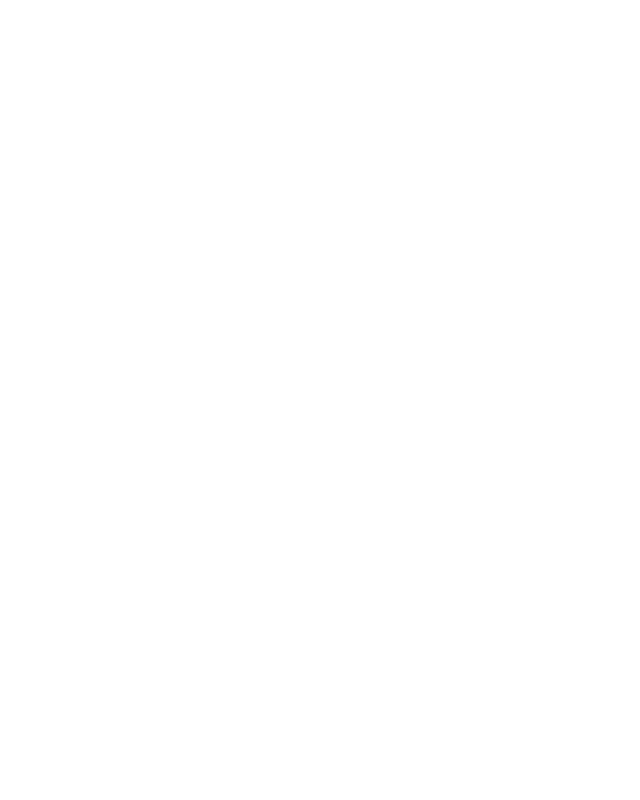
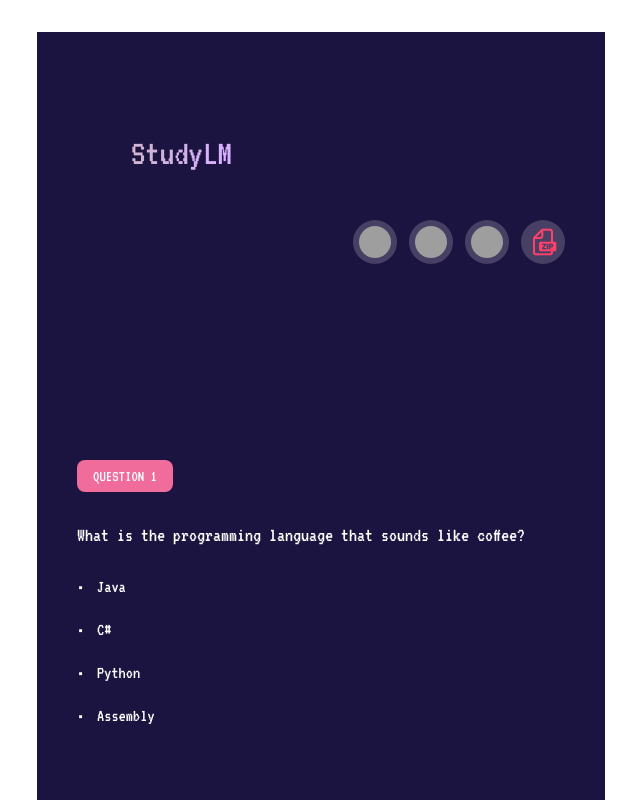
Before and after one commit to YFAR02/T28, a React (Vite) app in the folder frontend/: page /exam in a window 1280 px wide. Before the commit this address had no page. Shown: the top 800 px of the page, without its empty margins (319-959 px from the left). Built offline with nearby package versions, Linux system fonts and the light colour scheme; grey boxes are pictures that could not be loaded.

Commit message:
exam and questions

```diff
--- a/frontend/src/App.tsx
+++ b/frontend/src/App.tsx
@@ -6,6 +6,7 @@ import Register from './pages/register.tsx'
 import Login from './components/login/login.tsx'
 import Chat from './pages/Chat.tsx'
 import ChatWindow from './components/chatWindow/chatWindow.tsx'
+import Exam from './pages/exam.tsx' // Adjust the path if your Exam component is located elsewhere
 
 
 function App() {
@@ -20,6 +21,7 @@ function App() {
           <Route path="/login" element={<Login />} />
           <Route path="/chat" element={<Chat/>} /> {/* Placeholder for Chat page */}
           <Route path="/chat-window" element={<ChatWindow />} /> {/* Placeholder for ChatWindow */}
+          <Route path="/exam" element={<Exam />} /> {/* Placeholder for Exam page */}
           {/* Add more routes as needed */}
         </Routes>
       </div>
--- /dev/null
+++ b/frontend/src/components/question/question.css
@@ -0,0 +1,57 @@
+@import url('https://fonts.googleapis.com/css2?family=VT323&display=swap');
+
+.question-card {
+  margin-bottom: 40px;
+  background-color: transparent;
+  font-family: 'VT323', monospace;
+  color: white;
+  text-align: left;
+}
+
+.question-label {
+  background-color: #f06c9b;
+  color: white;
+  border: none;
+  padding: 8px 16px;
+  border-radius: 8px;
+  font-size: 16px;
+  font-weight: bold;
+  text-transform: uppercase;
+  margin-bottom: 12px;
+  cursor: default;
+}
+
+.question-text {
+  font-size: 20px;
+  font-weight: bold;
+  margin: 16px 0 16px 0;
+}
+
+.choice-list {
+  list-style: none;
+  padding: 0;
+  margin: 0;
+}
+
+.choice {
+  font-size: 18px;
+  padding: 8px 0;
+  display: flex;
+  align-items: center;
+  gap: 10px;
+  padding-left: 20px;
+  position: relative;
+}
+
+.choice::before {
+  content: "•";
+  color: white;
+  font-size: 18px;
+  position: absolute;
+  left: 0;
+}
+
+.correct {
+  font-weight: bold;
+  color: #f06c9b;
+}
--- /dev/null
+++ b/frontend/src/components/question/question.tsx
@@ -0,0 +1,50 @@
+import React, { useState } from 'react';
+import './Question.css';
+
+interface QuestionProps {
+  index: number;
+  question: string;
+  choices: string[];
+  correctIndex: number;
+}
+
+const Question: React.FC<QuestionProps> = ({ index, question, choices, correctIndex }) => {
+  const [selectedIndex, setSelectedIndex] = useState<number | null>(null);
+
+  const handleSelect = (i: number) => {
+    if (selectedIndex === null) {
+      setSelectedIndex(i);
+    }
+  };
+
+  return (
+    <div className="question-card">
+      <button className="question-label">Question {index + 1}</button>
+      <p className="question-text">{question}</p>
+      <ul className="choice-list">
+        {choices.map((choice, i) => {
+          let className = "choice";
+          if (selectedIndex !== null) {
+            if (i === correctIndex) {
+              className += " correct";
+            } else if (i === selectedIndex) {
+              className += " incorrect";
+            }
+          }
+
+          return (
+            <li
+              key={i}
+              className={className}
+              onClick={() => handleSelect(i)}
+            >
+              {choice}
+            </li>
+          );
+        })}
+      </ul>
+    </div>
+  );
+};
+
+export default Question;
--- /dev/null
+++ b/frontend/src/pages/exam.css
@@ -0,0 +1,52 @@
+@import url('https://fonts.googleapis.com/css2?family=VT323&display=swap');
+
+.questions-page {
+  background-color: #1c1440;
+  color: white;
+  font-family: 'VT323', monospace;
+  min-height: 100vh;
+  padding: 24px 40px;
+}
+
+/* Header */
+.questions-header {
+  display: flex;
+  justify-content: space-between;
+  align-items: center;
+  margin-bottom: 32px;
+}
+
+.logo {
+  font-size: 36px;
+  font-weight: bold;
+  background: linear-gradient(to right, #f4c3c3, #ceb3d2, #d7b2ff, #e5a0f6);
+  -webkit-background-clip: text;
+  -webkit-text-fill-color: transparent;
+}
+
+.nav-icons {
+  display: flex;
+  gap: 12px;
+}
+
+.nav-icon {
+  width: 32px;
+  height: 32px;
+  background-color: #ffffff30;
+  border-radius: 50%;
+  padding: 6px;
+  cursor: pointer;
+  transition: transform 0.2s, background-color 0.2s;
+}
+
+.nav-icon:hover {
+  transform: scale(1.1);
+  background-color: #ffffff50;
+}
+
+/* Main content area */
+.questions-list {
+  display: flex;
+  flex-direction: column;
+  gap: 40px;
+}
--- /dev/null
+++ b/frontend/src/pages/exam.tsx
@@ -0,0 +1,51 @@
+import React from 'react';
+import Question from '../components/question/question';
+import './exam.css';
+
+const QuestionsPage: React.FC = () => {
+  const questions = [
+    {
+      question: 'What is the programming language that sounds like coffee?',
+      choices: ['Java', 'C#', 'Python', 'Assembly'],
+      correctIndex: 0,
+    },
+    {
+      question: 'What is the programming language that is named after a snake?',
+      choices: ['Java', 'C#', 'Python', 'Assembly'],
+      correctIndex: 2,
+    },
+    {
+      question: "What is a programmer’s favorite snack?",
+      choices: ['Nerds', 'Skittles'],
+      correctIndex: 0,
+    },
+  ];
+
+  return (
+    <div className="questions-page">
+      <header className="questions-header">
+        <h1 className="logo">Study<span className="highlight">LM</span></h1>
+        <div className="nav-icons">
+          <img src="/exit.png" alt="Exit" className="nav-icon" />
+          <img src="/home.png" alt="Home" className="nav-icon" />
+          <img src="/flashcard.png" alt="Flashcard" className="nav-icon" />
+          <img src="/source.png" alt="Source" className="nav-icon" />
+        </div>
+      </header>
+
+      <main className="questions-list">
+        {questions.map((q, index) => (
+          <Question
+            key={index}
+            index={index}
+            question={q.question}
+            choices={q.choices}
+            correctIndex={q.correctIndex}
+          />
+        ))}
+      </main>
+    </div>
+  );
+};
+
+export default QuestionsPage;
```
